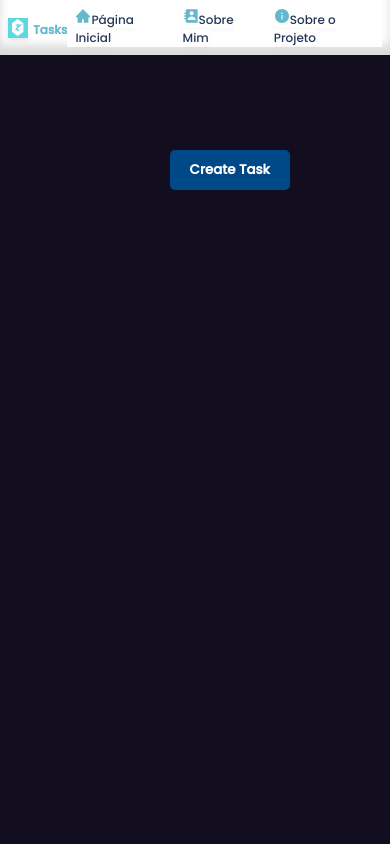
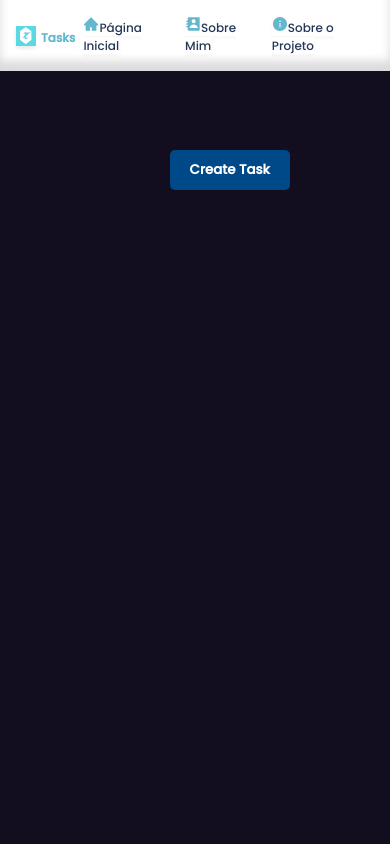
Before and after one commit to GuilhermeGomesti1/MyApiSystem, a Next.js app: page /tasks in a window 390 px wide. Shown: the top 844 px of the page. Built offline with nearby package versions, Linux system fonts and the light colour scheme.

Commit message:
Update styles.module.css

```diff
--- a/src/components/header/styles.module.css
+++ b/src/components/header/styles.module.css
@@ -84,7 +84,7 @@
 @media (max-width: 768px) {
   .header {
     flex-direction: row;
-    padding: 0.5rem;
+    padding: 1rem;
   }
 
   .logo {
```
